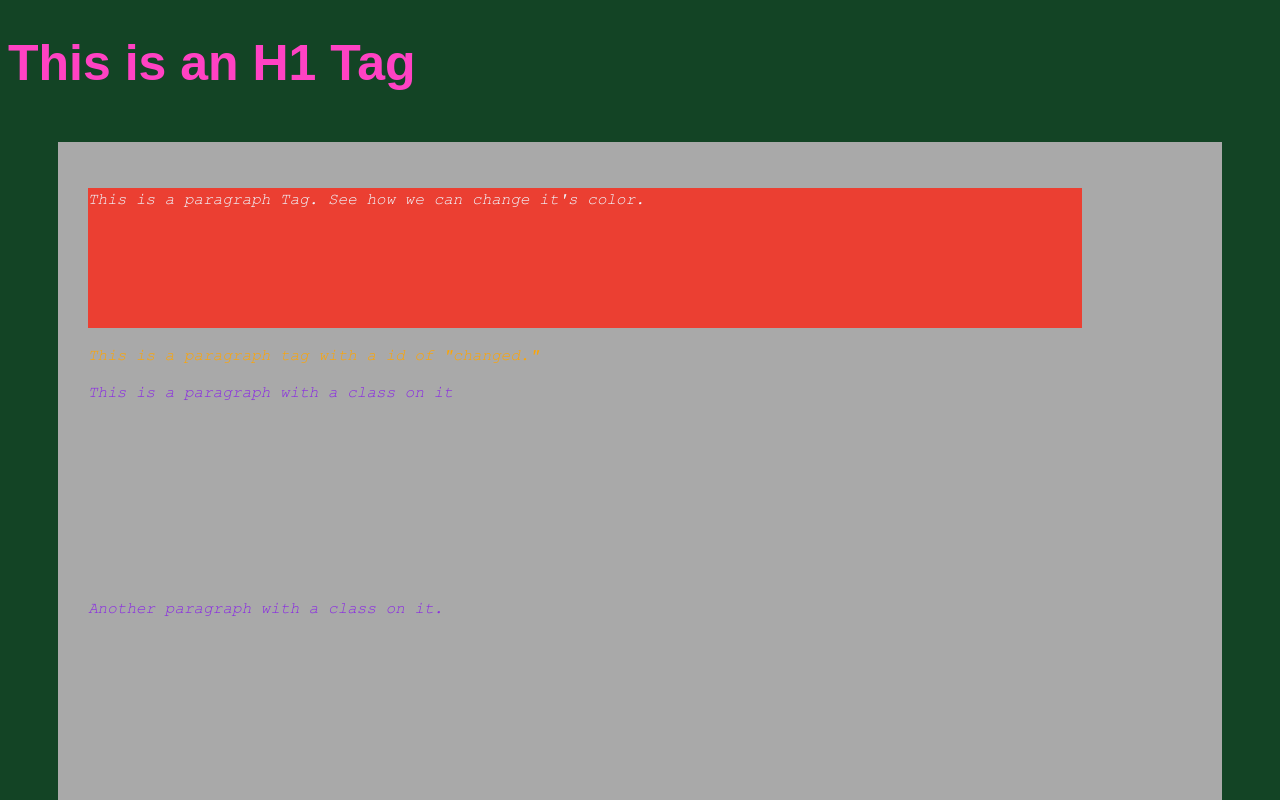
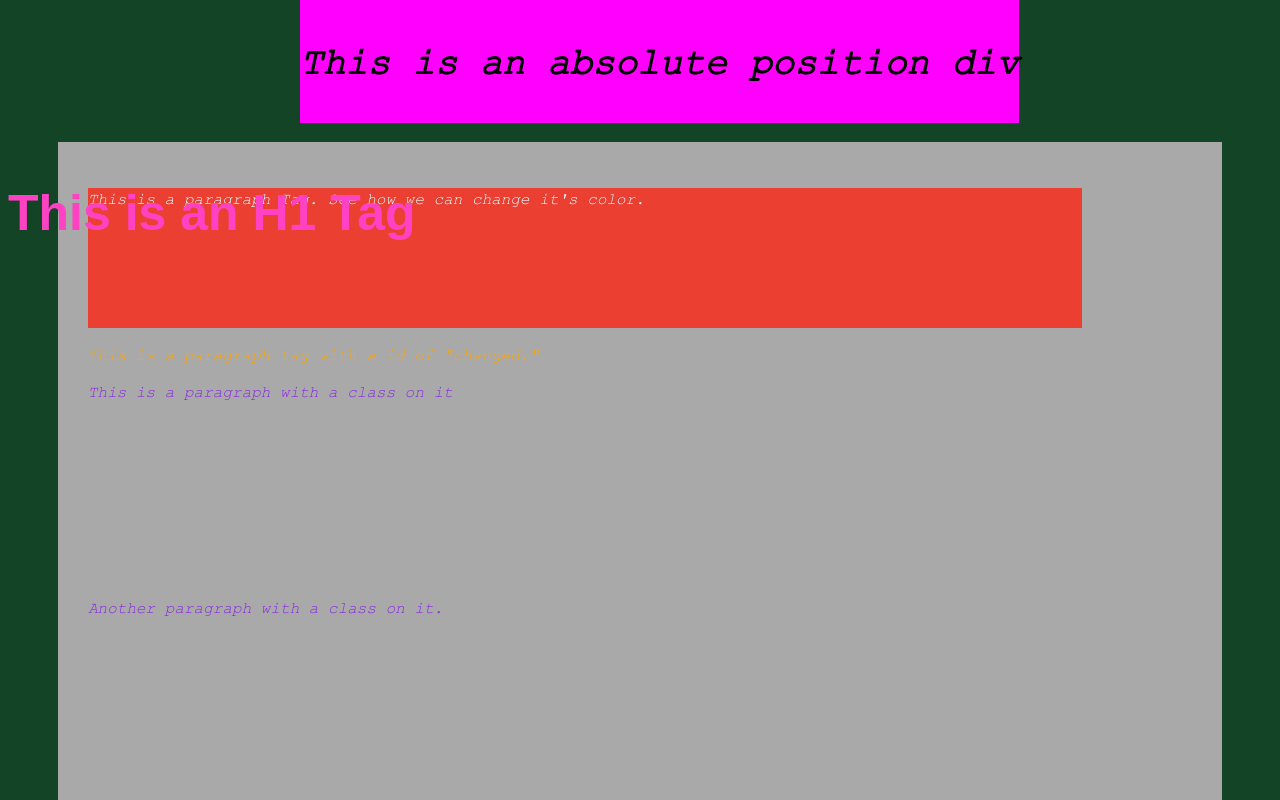
Before and after one commit to knightgreider/2021-CSS-DEMO, a plain HTML site: page index.html in a window 1280 px wide. Shown: the top 800 px of the page. Drawn offline with Linux system fonts and the light colour scheme.

Commit message:
Fundamentals of Layout update

```diff
--- a/css/style.css
+++ b/css/style.css
@@ -18,6 +18,8 @@ h1 {
     font-family: sans-serif;
     font-size: 50px;
     color: #FF42C3;
+    position: relative;
+    top: 150px;
 }
 
 p {
@@ -69,3 +71,10 @@ h2 {
 .box-color {
     background-color: #ffbfec;
 }
+
+#absolute-example {
+    position:fixed;
+    top: 0px;
+    left: 300px;
+    background-color: fuchsia;
+}
--- a/index.html
+++ b/index.html
@@ -26,6 +26,9 @@
         </p>
 
     </div>
+    <div id="absolute-example">
+        <h3>This is an absolute position div</h3>
+    </div>
 
 </body>
 </html>
```
